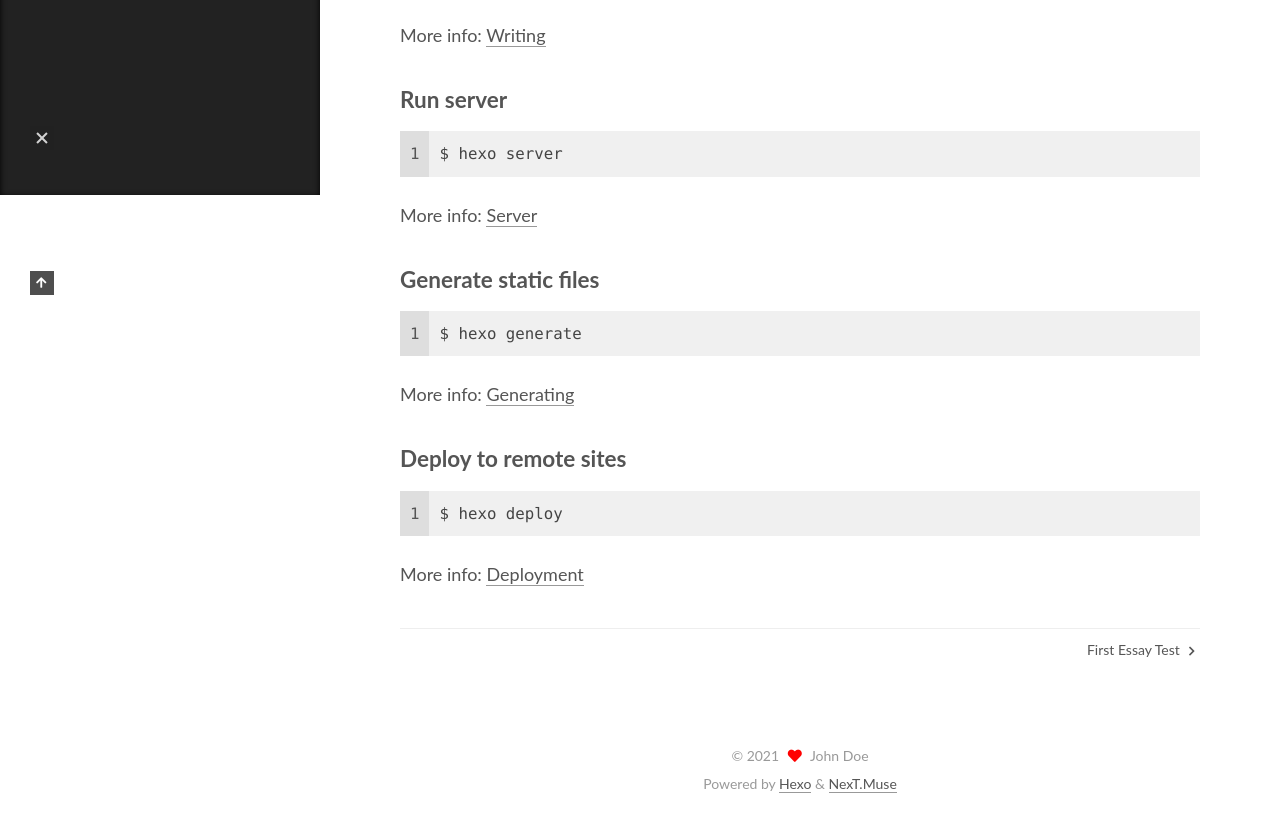
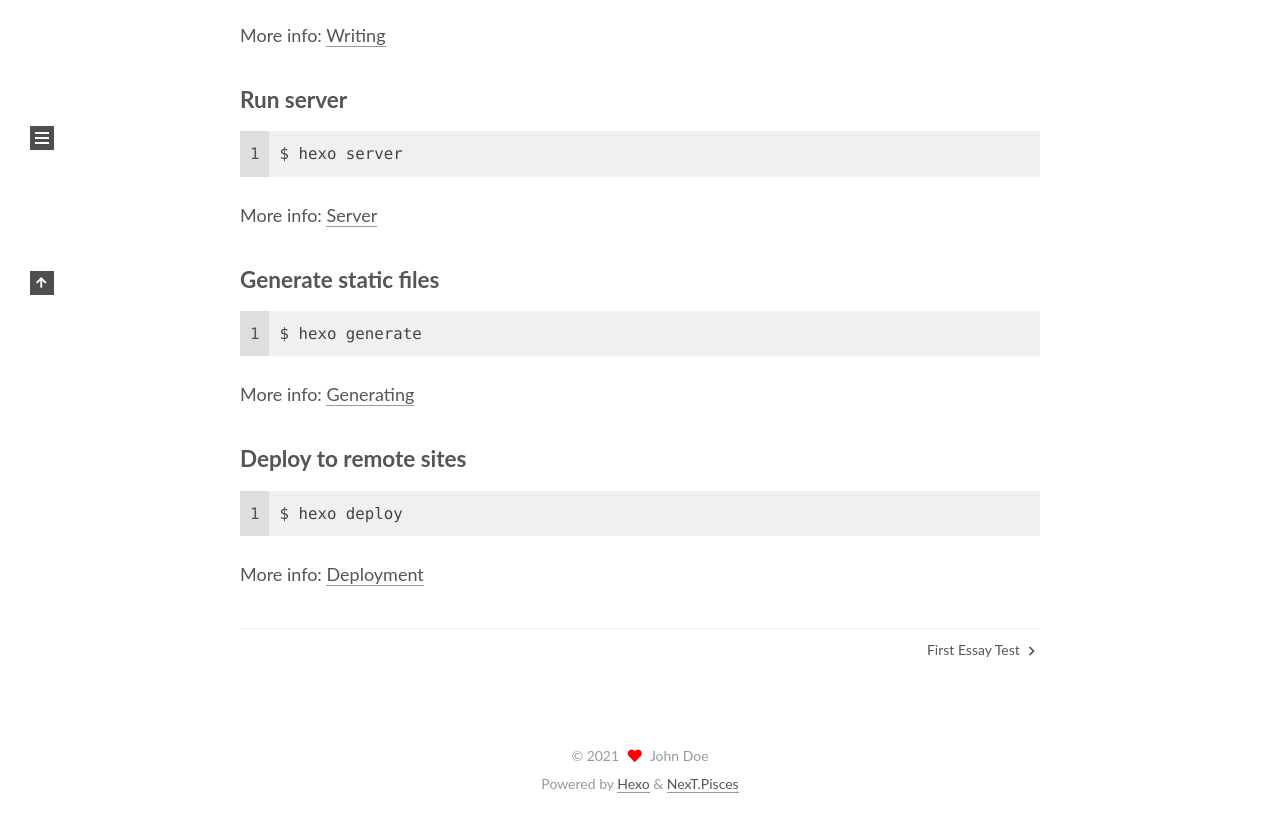
Before and after one commit to zyz120/zyz120.github.io, a plain HTML site: page 2021/08/26/hello-world/index.html in a window 1280 px wide. Shown: the part 605-1423 px from the top of the page. Drawn offline with nearby package versions, Linux system fonts and the light colour scheme.

Commit message:
Site updated: 2021-09-26 17:38:07

```diff
--- a/2021/08/26/hello-world/index.html
+++ b/2021/08/26/hello-world/index.html
@@ -19,7 +19,7 @@
 <link rel="stylesheet" href="https://cdn.jsdelivr.net/npm/@fortawesome/fontawesome-free@5.15.4/css/all.min.css" integrity="sha256-mUZM63G8m73Mcidfrv5E+Y61y7a12O5mW4ezU3bxqW4=" crossorigin="anonymous">
   <link rel="stylesheet" href="https://cdn.jsdelivr.net/npm/animate.css@3.1.1/animate.min.css" integrity="sha256-PR7ttpcvz8qrF57fur/yAx1qXMFJeJFiA6pSzWi0OIE=" crossorigin="anonymous">
 
-<script class="next-config" data-name="main" type="application/json">{"hostname":"example.com","root":"/","images":"/images","scheme":"Muse","darkmode":false,"version":"8.7.1","exturl":false,"sidebar":{"position":"left","display":"post","padding":18,"offset":12},"copycode":false,"bookmark":{"enable":false,"color":"#222","save":"auto"},"mediumzoom":false,"lazyload":false,"pangu":false,"comments":{"style":"tabs","active":null,"storage":true,"lazyload":false,"nav":null},"stickytabs":false,"motion":{"enable":true,"async":false,"transition":{"post_block":"fadeIn","post_header":"fadeInDown","post_body":"fadeInDown","coll_header":"fadeInLeft","sidebar":"fadeInUp"}},"prism":false,"i18n":{"placeholder":"Searching...","empty":"We didn't find any results for the search: ${query}","hits_time":"${hits} results found in ${time} ms","hits":"${hits} results found"}}</script><script src="/js/config.js"></script>
+<script class="next-config" data-name="main" type="application/json">{"hostname":"example.com","root":"/","images":"/images","scheme":"Pisces","darkmode":false,"version":"8.7.1","exturl":false,"sidebar":{"position":"left","display":"post","padding":18,"offset":12},"copycode":false,"bookmark":{"enable":false,"color":"#222","save":"auto"},"mediumzoom":false,"lazyload":false,"pangu":false,"comments":{"style":"tabs","active":null,"storage":true,"lazyload":false,"nav":null},"stickytabs":false,"motion":{"enable":true,"async":false,"transition":{"post_block":"fadeIn","post_header":"fadeInDown","post_body":"fadeInDown","coll_header":"fadeInLeft","sidebar":"fadeInUp"}},"prism":false,"i18n":{"placeholder":"Searching...","empty":"We didn't find any results for the search: ${query}","hits_time":"${hits} results found in ${time} ms","hits":"${hits} results found"}}</script><script src="/js/config.js"></script>
 <meta name="description" content="Welcome to Hexo! This is your very first post. Check documentation for more info. If you get any problems when using Hexo, you can find the answer in troubleshooting or you can ask me on GitHub. Quick">
 <meta property="og:type" content="article">
 <meta property="og:title" content="Hello World">
@@ -269,7 +269,7 @@
   </span>
   <span class="author" itemprop="copyrightHolder">John Doe</span>
 </div>
-  <div class="powered-by">Powered by <a href="https://hexo.io/" rel="noopener" target="_blank">Hexo</a> & <a href="https://theme-next.js.org/muse/" rel="noopener" target="_blank">NexT.Muse</a>
+  <div class="powered-by">Powered by <a href="https://hexo.io/" rel="noopener" target="_blank">Hexo</a> & <a href="https://theme-next.js.org/pisces/" rel="noopener" target="_blank">NexT.Pisces</a>
   </div>
 
     </div>
@@ -277,7 +277,7 @@
 
 
   <script src="https://cdn.jsdelivr.net/npm/animejs@3.2.1/lib/anime.min.js" integrity="sha256-XL2inqUJaslATFnHdJOi9GfQ60on8Wx1C2H8DYiN1xY=" crossorigin="anonymous"></script>
-<script src="/js/comments.js"></script><script src="/js/utils.js"></script><script src="/js/motion.js"></script><script src="/js/schemes/muse.js"></script><script src="/js/next-boot.js"></script>
+<script src="/js/comments.js"></script><script src="/js/utils.js"></script><script src="/js/motion.js"></script><script src="/js/next-boot.js"></script>
 
 
 
```
Also changed, not shown: 2021/09/26/First-Essay-Test/index.html (+3 -3 lines), archives/2021/08/index.html (+3 -3 lines), archives/2021/09/index.html (+3 -3 lines), archives/2021/index.html (+3 -3 lines), archives/index.html (+3 -3 lines), categories/Testing/index.html (+3 -3 lines), index.html (+3 -3 lines), tags/JustForTest/index.html (+3 -3 lines).
